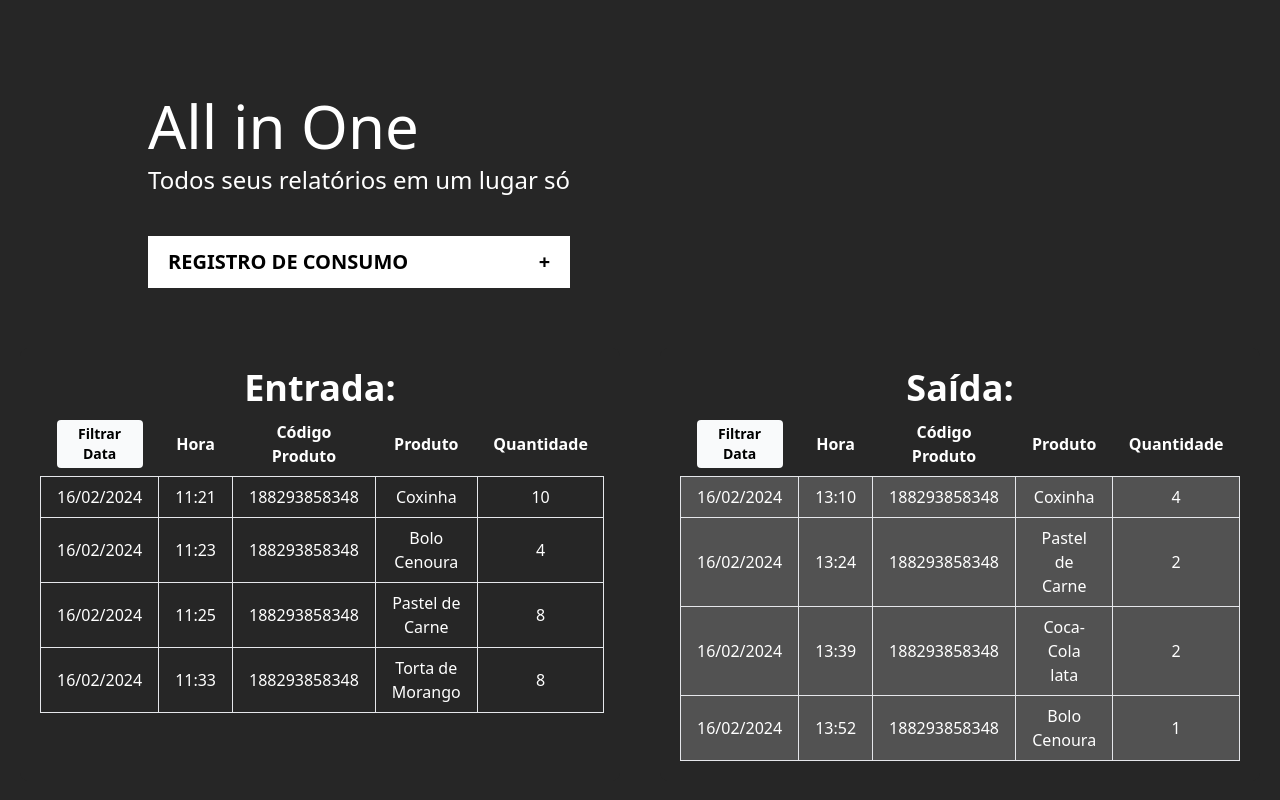
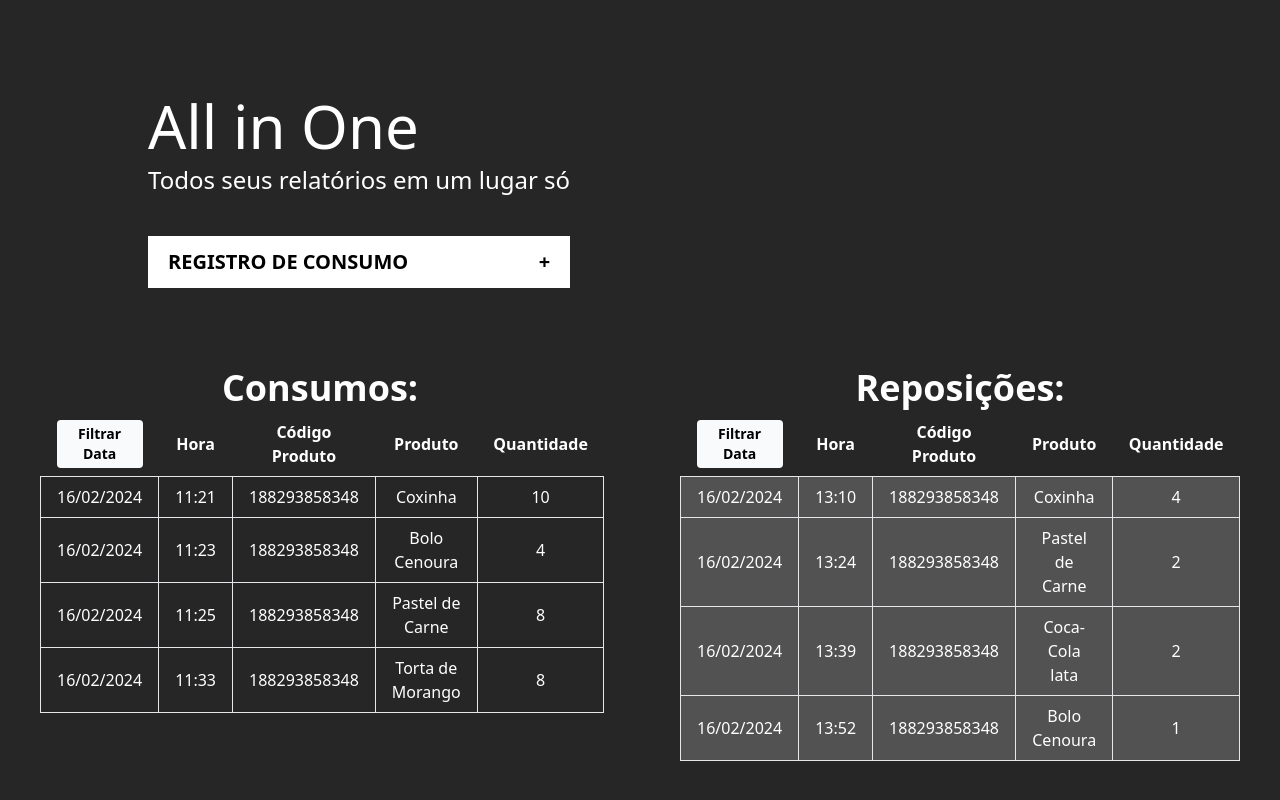
Before and after one commit to software-padaria/software-padaria, a Vue app: page /RegistroConsumo in a window 1280 px wide. Built offline with nearby package versions, Linux system fonts and the light colour scheme.

Commit message:
feat: Correção #3

```diff
--- a/src/views/RegistroConsumo.vue
+++ b/src/views/RegistroConsumo.vue
@@ -48,7 +48,7 @@ const toggleMenu = () => {
       <div class="container mx-auto mt-10">
         <div class="grid grid-cols-2 gap-10">
           <div class="bg-color4 rounded-lg p-5">
-            <h2 class="text-4xl font-bold text-center mb-1">Entrada:</h2>
+            <h2 class="text-4xl font-bold text-center mb-1">Consumos:</h2>
             <table class="table-auto w-full text-center">
               <thead>
                 <tr>
@@ -98,7 +98,7 @@ const toggleMenu = () => {
             </table>
           </div>
           <div class="bg-color4 rounded-lg p-5">
-            <h2 class="text-4xl font-bold text-center mb-1">Saída:</h2>
+            <h2 class="text-4xl font-bold text-center mb-1">Reposições:</h2>
             <table class="table-auto w-full text-center">
               <thead>
                 <tr>
```
